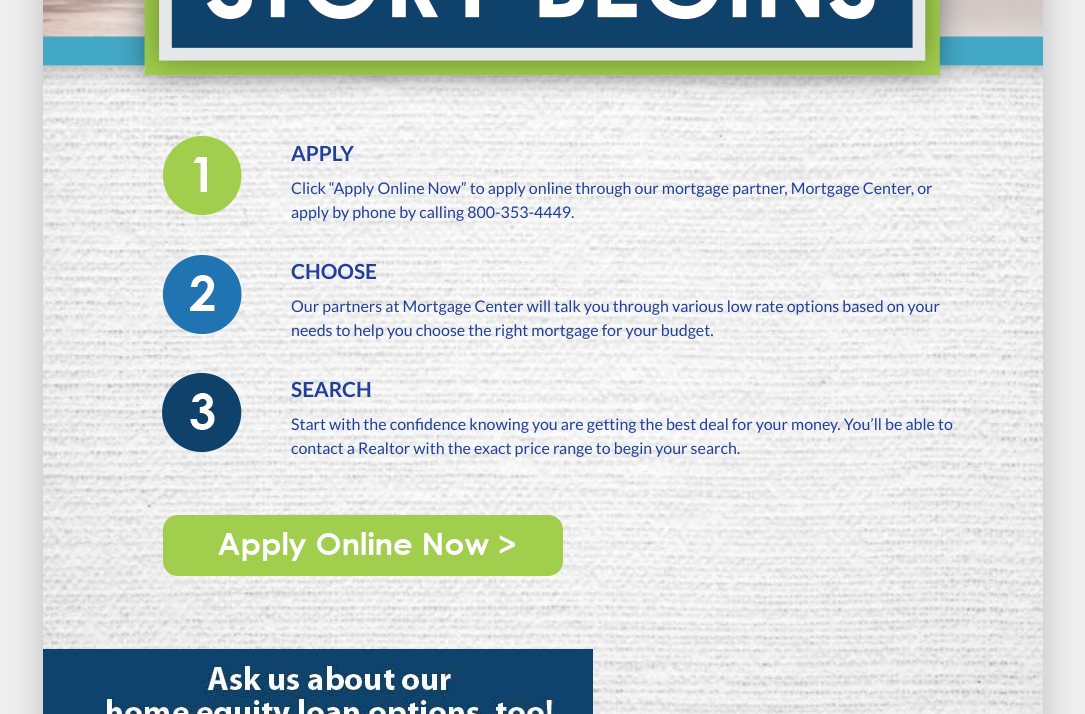
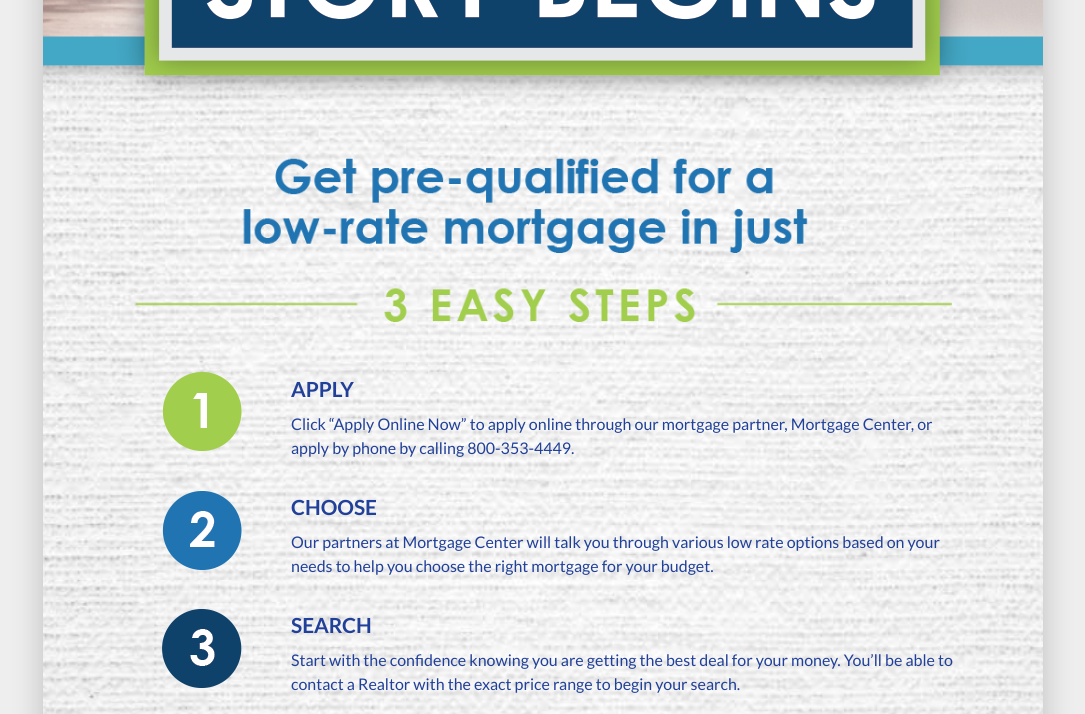
Before and after one commit to giraphcreative/beginyourhomestory.com, a website: page index.html in a window 1280 px wide. Shown: the part 800-1514 px from the top of the page, without its empty margins (97-1182 px from the left). Drawn offline with nearby package versions, Linux system fonts and the light colour scheme.

Commit message:
Add subheader.

```diff
--- a/index.html
+++ b/index.html
@@ -21,6 +21,8 @@
 		<div class="content">
 
 			<div class="main">
+
+				<p><img src="img/subheader.png"></p>
 
 				<div class="twenty">
 					<img src="img/1.png">
```
Also changed, not shown: img/subheader.png (added).
